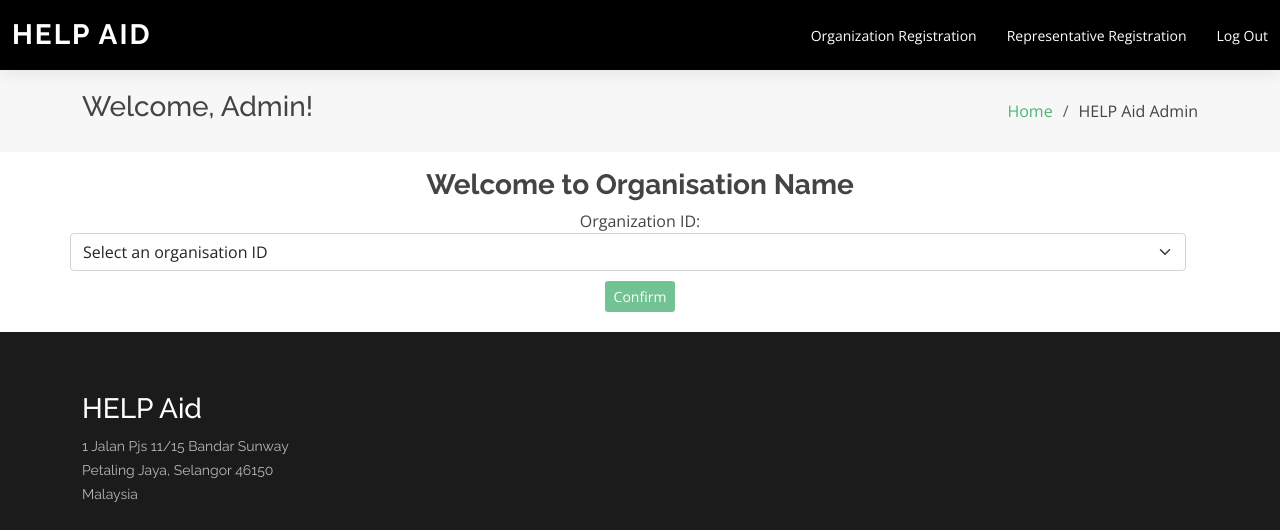
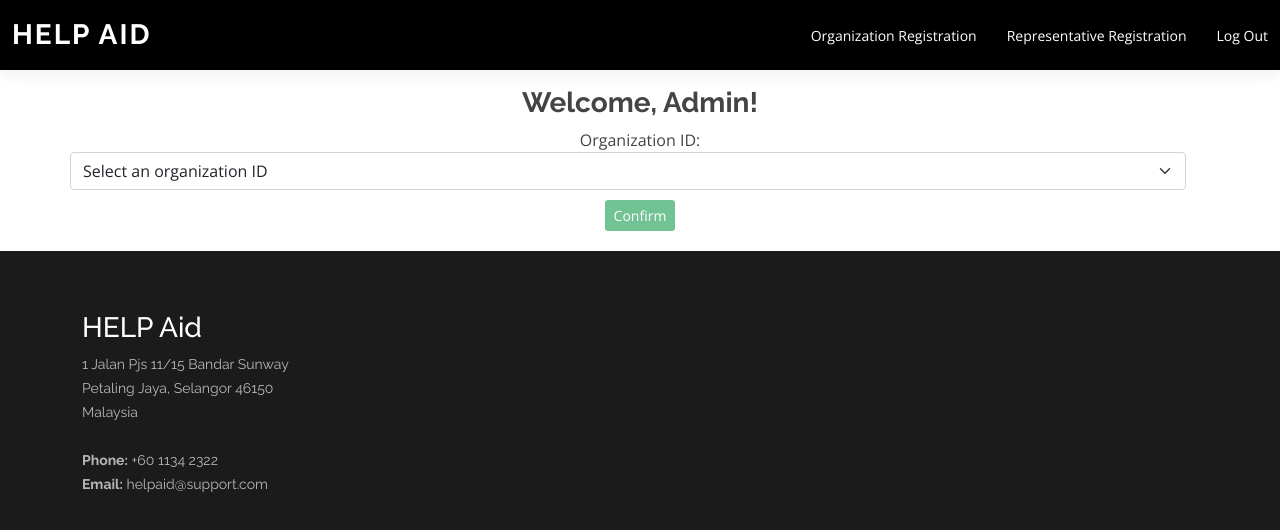
Before and after one commit to reedjesse/helpaid.github.io, a plain HTML site: page admin.html in a window 1280 px wide. Shown: the top 530 px of the page. Drawn offline with nearby package versions, Linux system fonts and the light colour scheme; files that its build step writes are made by us from their sources; files whose address does not match are found by name.

Commit message:
Update admin.html

```diff
--- a/admin.html
+++ b/admin.html
@@ -51,21 +51,6 @@
     </header><!-- End Header -->
 
     <main id="main">
-
-      <!-- ======= Breadcrumbs ======= -->
-      <section class="breadcrumbs">
-        <div class="container">
-
-          <div class="d-flex justify-content-between align-items-center">
-            <h3>Welcome, Admin!</h3>
-            <ol>
-              <li><a href="index.html">Home</a></li>
-              <li>HELP Aid Admin</li>
-            </ol>
-          </div>
-        </div>
-      </section><!-- End Breadcrumbs -->
-
        <!-- Modal HTML Markup For Organisation Representative Form-->
        <form id="orgRepForm" method="POST">
         <div class="modal fade" id="orgRep">
@@ -73,7 +58,7 @@
           <input type="hidden" name="_token" value="">
             <div class="modal-content">
                 <div class="modal-header">
-                    <h4 class="modal-title text-xs-center">Orgnisation Representative</h4>
+                    <h4 class="modal-title text-xs-center">Orgnization Representative</h4>
                 </div>
                 <div class="form-area modal-body">
                       <div class="form-group row">
@@ -131,7 +116,7 @@
               </div><!-- /.modal -->
             </form>
 
-            <!--Modal For Successfull Registration of Organisation Representative-->
+            <!--Modal For Successfull Registration of Organization Representative-->
             <div class="modal fade" id="registerDone">
               <div class="modal-dialog modal-dialog-centered">
                   <div class="modal-content">
@@ -152,10 +137,10 @@
             <div class="container">
               <div class="row">
                     <div class="text-center">
-                      <h3 class="fw-bold mt-3">Welcome to Organisation Name</h3>
+                      <h3 class="fw-bold mt-3">Welcome, Admin!</h3>
                       <label for="orgID"> Organization ID:</label>
                       <select id="orgID" class="form-select row" name="orgID">
-                        <option value="-1" selected>Select an organisation ID</option>
+                        <option value="-1" selected>Select an organization ID</option>
                           <option value="HA001">HA001</option>
                           <option value="HA002">HA002</option>
                           <option value="HA003">HA003</option>
```
